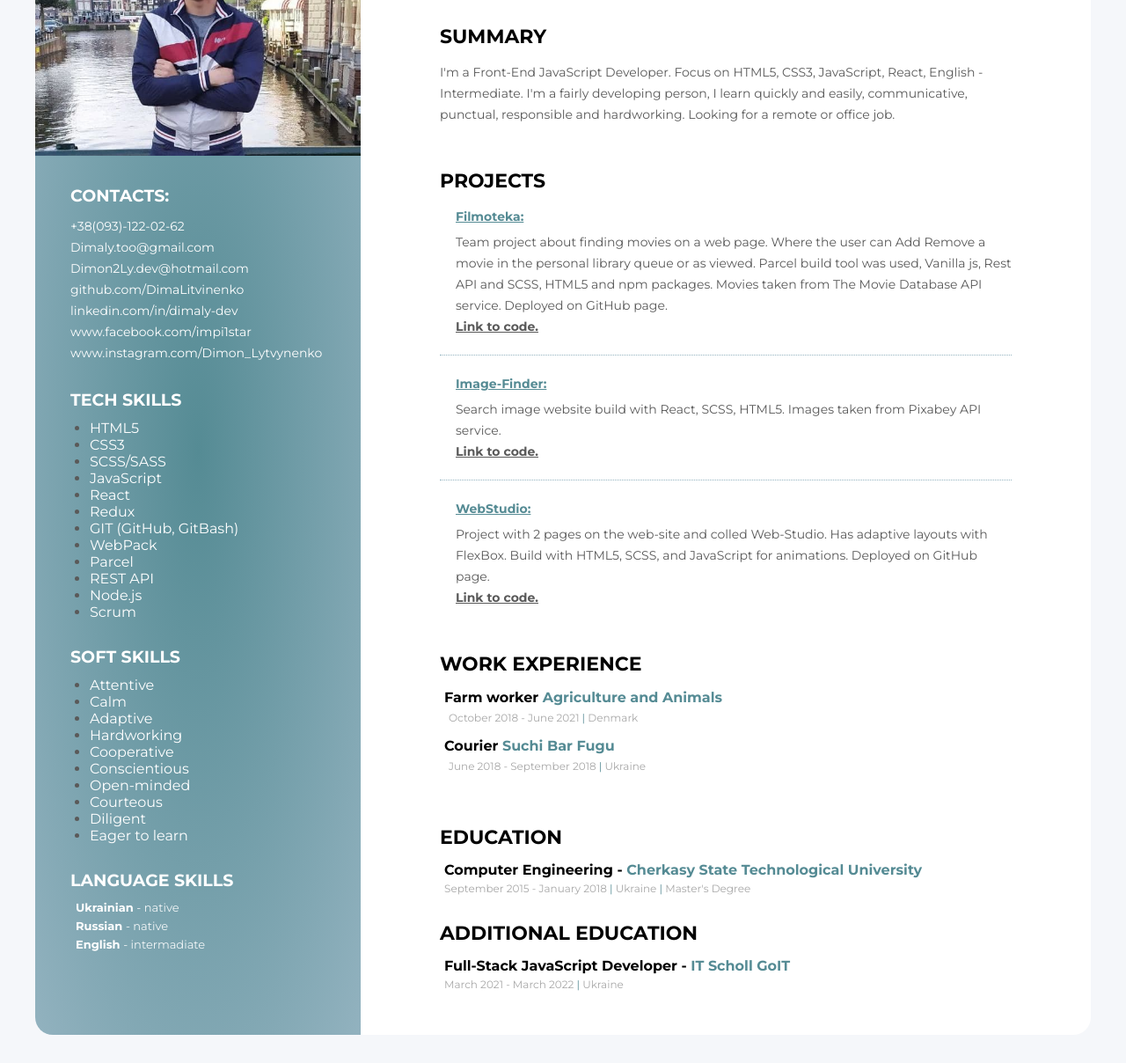
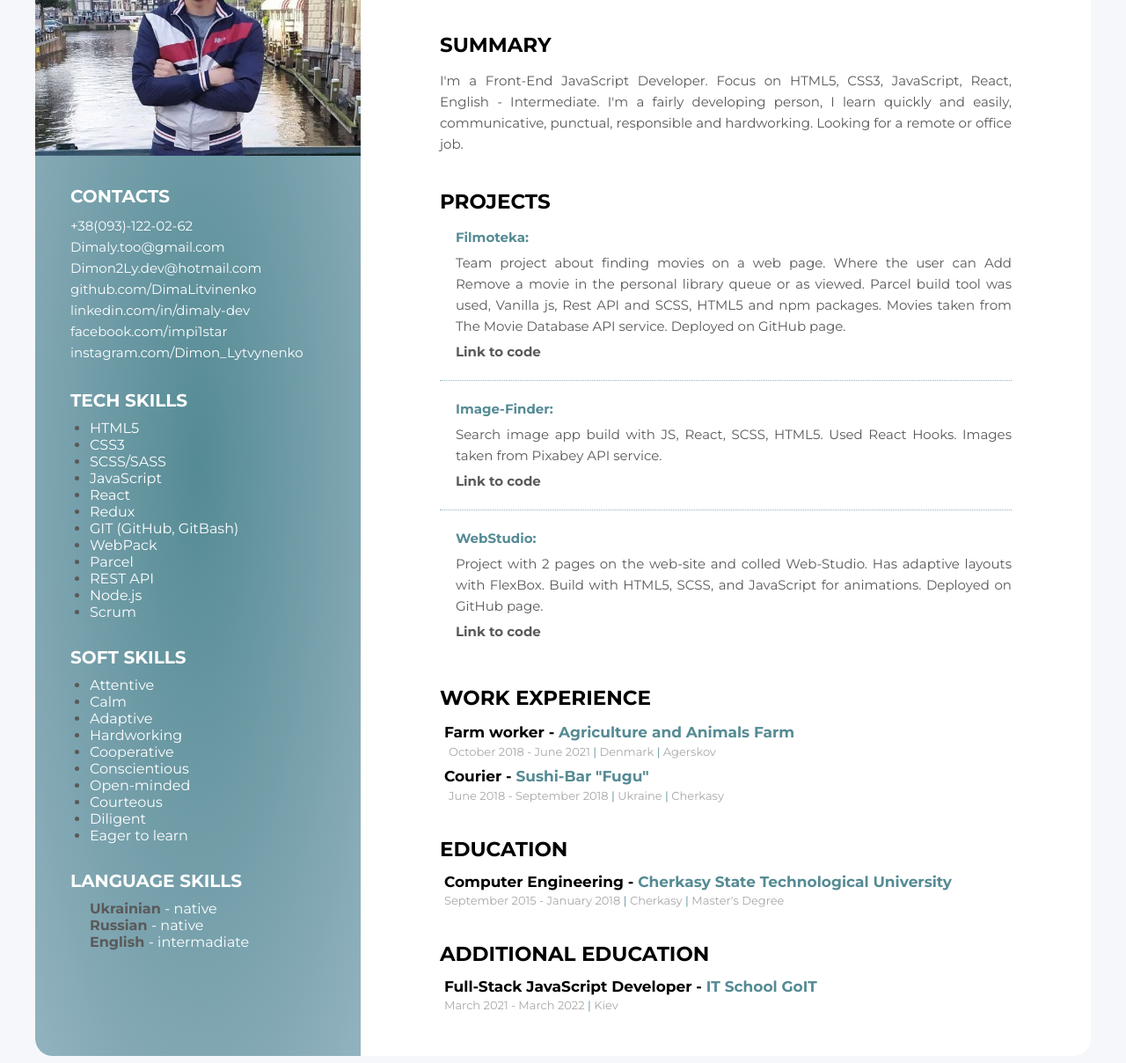
Before and after one commit to DimaLitvinenko/my-resume, a plain HTML site: page index.html in a window 1280 px wide. Shown: the part 157-1365 px from the top of the page at 88% size. Before the commit the page ends 1341 px from the top, so only its background shows below. Drawn offline with Linux system fonts and the light colour scheme.

Commit message:
update SV

```diff
--- a/css/style.css
+++ b/css/style.css
@@ -43,42 +43,44 @@ body {
   text-transform: uppercase;
   font-weight: bold;
   /* text-align: center; */
-  font-size: 22px;
+  font-size: 23px;
   line-height: 27px;
   color: #000000;
   margin-bottom: 15px;
 }
 
 /*================== About me section ==================*/
-.about-me-title {
-  padding-top: 20px;
-  /* border-top: 1px solid #59595988; */
-}
+/* .about-me-title {
+   padding-top: 20px;
+   border-top: 1px solid #59595988;
+} */
 .about-me-section {
+  margin-bottom: 40px;
   /* background-color: rgb(146, 178, 191); */
   position: relative;
-  margin-bottom: 30px;
+
 }
 .about-me-profession {
   text-transform: uppercase;
   font-weight: bold;
-  font-size: 16px;
+  font-size: 17px;
   line-height: 17px;
   color: #000;
   margin: 0 0 10px 0;
 }
 .my-name {
+  margin-bottom: 55px;
   text-transform: uppercase;
   font-weight: bold;
-  font-size: 45px;
+  font-size: 46px;
   line-height: 55px;
   color: #000;
-  margin-bottom: 25px;
 }
 .about-me-desription {
-  padding: 0 0 20px 0;
+  padding: 0;
   font-weight: normal;
-  font-size: 14px;
+  text-align: justify;
+  font-size: 15px;
   line-height: 24px;
   color: #595959;
   /* border-bottom: 1px solid #59595988; */
@@ -89,7 +91,6 @@ body {
   margin-bottom: 30px;
 }
 .my-projects-list {
-
   list-style: none;
 }
 .my-projects-item {
@@ -97,11 +98,9 @@ body {
   padding-bottom: 20px;
   color: #000;
   font-weight: bold;
-  font-size: 14px;
+  font-size: 15px;
   line-height: 24px;
-
 }
-
 .my-projects-item:not(:last-child) {
   margin-bottom: 20px;
   border-bottom: 1px dotted rgb(146, 178, 191);
@@ -111,11 +110,11 @@ body {
   display: block;
   margin-bottom: 5px;
   font-weight: normal;
-  font-size: 14px;
+  font-size: 15px;
   font-weight: bold;
   line-height: 24px;
   color: rgb(85, 139, 148);
-  text-decoration: underline;
+  text-decoration: none;
   transition: color 300ms cubic-bezier(0.075, 0.82, 0.165, 1),
     font-weight 300ms cubic-bezier(0.075, 0.82, 0.165, 1),
     text-decoration 300ms cubic-bezier(0.075, 0.82, 0.165, 1);
@@ -123,14 +122,13 @@ body {
 .my-projects-link:hover {
   color: rgb(146, 178, 191);
   font-weight: bold;
-  text-decoration: none;
+  text-decoration: underline;
 }
 
 .project-link-code {
   display: block;
-  /* text-align: right; */
   color: #595959;
-  text-decoration: underline;
+  text-decoration: none;
   transition: color 300ms cubic-bezier(0.075, 0.82, 0.165, 1),
     font-weight 300ms cubic-bezier(0.075, 0.82, 0.165, 1),
     text-decoration 300ms cubic-bezier(0.075, 0.82, 0.165, 1);
@@ -139,32 +137,38 @@ body {
 .project-link-code:focus {
   color: rgb(146, 178, 191);
   font-weight: bold;
-  text-decoration: none;
+  text-decoration: underline;
 }
 
 .my-projects-text {
+  margin-bottom: 5px;
   font-weight: normal;
-  font-size: 14px;
+  text-align: justify;
+  font-size: 15px;
   line-height: 24px;
   color: #595959;
 }
-/*============== My Work Expiriense ===============*/
+
+/*============================ My Work Expiriense ===================================*/
 .my-work-expiriense-section {
   /* border-bottom: 1px solid #59595988; */
-  padding-bottom: 5px;
+  /* padding-bottom: 5px; */
   margin-bottom: 40px;
 }
 
 .work-expiriense-title,
 .university-title {
   font-weight: bold;
-  font-size: 16px;
+  font-size: 17px;
   line-height: 20px;
   margin-bottom: 5px;
 }
 .my-work-expiriense-company-block {
-    padding-left: 5px;
-    margin: 0 0 15px 0;
+  padding-left: 5px;
+}
+
+.my-work-expiriense-company-block:not(:last-child) {
+  margin-bottom: 10px;
 }
 .my-work-expiriense-company {
   color: rgb(85, 139, 148);
@@ -177,7 +181,7 @@ body {
 
 .expiriense-period {
   font-weight: normal;
-  font-size: 12px;
+  font-size: 13px;
   line-height: 15px;
   color: #a8a8a8;
   margin: 0;
@@ -190,7 +194,7 @@ body {
 }
 .my-work-expiriense-dyti {
   font-weight: normal;
-  font-size: 14px;
+  font-size: 15px;
   line-height: 24px;
   color: #595959;
 }
@@ -198,25 +202,22 @@ body {
 
 /*================ My Education ================*/
 .my-education {
-  margin-bottom: 30px;
+  margin-bottom: 40px;
   /* border-bottom: 1px solid #59595988; */
   /* padding-bottom: 10px; */
 }
 .university-title {
   color: rgb(85, 139, 148);
-  font-size: 16px;
+  font-size: 17px;
 }
 .subject-title,
 .university-title {
   font-weight: bold;
-  font-size: 16px;
+  font-size: 17px;
   line-height: 17px;
 }
 .subject-title {
   margin-bottom: 5px;
-}
-.last-item{
-  margin-bottom: 10px;
 }
 
 /*=============== Sidebar section ===============*/
@@ -242,7 +243,7 @@ body {
 .sidebar-title {
   text-transform: uppercase;
   font-weight: bold;
-  font-size: 19px;
+  font-size: 20px;
   line-height: 24px;
   margin-bottom: 10px;
 }
@@ -250,7 +251,7 @@ body {
 /*================= Contacts ==================*/
 .contacts-section-type,
 .contacts-section-link {
-  font-size: 14px;
+  font-size: 15px;
   line-height: 24px;
   text-decoration: none;
 }
@@ -304,7 +305,7 @@ body {
   font-weight: normal;
 }
 .english-link {
-  font-size: 16px;
+  font-size: 17px;
   font-weight: normal;
   color: #ffffff;
   opacity: 0.5;
@@ -313,7 +314,6 @@ body {
     font-weight 300ms cubic-bezier(0.075, 0.82, 0.165, 1),
     font-size 300ms cubic-bezier(0.075, 0.82, 0.165, 1),
     text-decoration 300ms cubic-bezier(0.075, 0.82, 0.165, 1);
-
 }
 
 .english-link:hover {
@@ -327,8 +327,9 @@ body {
   color: #fff;
 }
 
+/*==========================================< CERTIFICATE PAGE >=========================================*/
 
-/*==========================================< CERTIFICATE PAGE >=========================================*/
+/*
 .certificate-page-section {
   margin-bottom: 20px;
 }
@@ -352,8 +353,8 @@ body {
   color: #fff;
 }
 
-/* .image-section {
-} */
+.image-section {
+}
 .image-ket {
   border: solid #fb6d3a;
 }
@@ -363,9 +364,11 @@ body {
   font-size: 20px;
   margin: 0;
 }
+*/
 
-/*================ Language skills ===================*/
+/* ================ Language skills =================== */
 
+/*
 .language-skills-section{
   margin-bottom: 20px;
 }
@@ -385,3 +388,4 @@ body {
   color: #fff;
   opacity: 0.9;
 }
+*/
--- a/index.html
+++ b/index.html
@@ -33,7 +33,7 @@
 
                     <!-- project 3 -->
                     <li class="my-projects-item">
-                        <a href="https://zaktitov.github.io/js-team-project/" class="my-projects-link">Filmoteka:</a>
+                        <a href="https://zaktitov.github.io/js-team-project/" class="my-projects-link" target="_blank">Filmoteka:</a>
                         <p class="my-projects-text">
                             Team project about finding movies on a web page. Where the user can
                             Add Remove
@@ -42,15 +42,15 @@
                             Movies taken from The Movie Database API service.
                             Deployed on GitHub page.
                         </p>
-                        <a class="project-link-code" href="https://github.com/DimaLitvinenko/js-team-project" target="_blank">Link to code.</a>
+                        <a class="project-link-code" href="https://github.com/DimaLitvinenko/js-team-project" target="_blank">Link to code</a>
                     </li>
                     <!-- project 2 -->
                     <li class="my-projects-item">
-                        <a href="https://dimalitvinenko.github.io/goit-react-hw-04-hooks-images/" class="my-projects-link" target="blank">Image-Finder:</a>
+                        <a href="https://dimalitvinenko.github.io/goit-react-hw-04-hooks-images/" class="my-projects-link" target="_blank">Image-Finder:</a>
                         <p class="my-projects-text">
-                            Search image website build with React, SCSS, HTML5. Images taken from Pixabey API service.
+                            Search image app build with JS, React, SCSS, HTML5. Used React Hooks. Images taken from Pixabey API service.
                         </p>
-                        <a class="project-link-code" href="https://github.com/DimaLitvinenko/goit-react-hw-04-hooks-images" target="_blank">Link to code.</a>
+                        <a class="project-link-code" href="https://github.com/DimaLitvinenko/goit-react-hw-04-hooks-images" target="_blank">Link to code</a>
                     </li>
                     <!-- project 1 -->
                     <li class="my-projects-item">
@@ -59,7 +59,7 @@
                             Project with 2 pages on the web-site and colled Web-Studio. Has adaptive layouts with FlexBox. Build with HTML5, SCSS, and JavaScript for animations.
                             Deployed on GitHub page.
                         </p>
-                        <a class="project-link-code" href="https://github.com/DimaLitvinenko/goit-markup-hw-08" target="_blank">Link to code.</a>
+                        <a class="project-link-code" href="https://github.com/DimaLitvinenko/goit-markup-hw-08" target="_blank">Link to code</a>
                     </li>
                 </ul>
             </div>
@@ -69,8 +69,8 @@
 
                 <!-- company 2 -->
                 <div class="my-work-expiriense-company-block">
-                    <h3 class="work-expiriense-title">Farm worker <span class="my-work-expiriense-company">Agriculture and Animals</span></h3>
-                    <p class="expiriense-period">October 2018 - June 2021 <span class="work-expiriense-divider"> | </span> Denmark</p>
+                    <h3 class="work-expiriense-title">Farm worker -<span class="my-work-expiriense-company"> Agriculture and Animals Farm</span></h3>
+                    <p class="expiriense-period">October 2018 - June 2021 <span class="work-expiriense-divider"> | </span> Denmark <span class="work-expiriense-divider"> | </span> Agerskov</p>
                     <!-- <ul class="my-work-expiriense-dyties">
                         <li class="my-work-expiriense-dyti">Lorem ipsum dolor sit amet, consectetur adipiscing elit, sed do eiusmod tempor incididunt ut labore et dolore magna aliqua.</li>
                         <li class="my-work-expiriense-dyti">Lorem ipsum dolor sit amet, consectetur adipiscing elit.</li>
@@ -81,8 +81,8 @@
 
                 <!-- company 1 -->
                 <div class="my-work-expiriense-company-block">
-                    <h3 class="work-expiriense-title">Courier <span class="my-work-expiriense-company">Suchi Bar Fugu</span></h3>
-                    <p class="expiriense-period">June 2018 - September 2018 <span class="work-expiriense-divider"> | </span>  Ukraine</p>
+                    <h3 class="work-expiriense-title">Courier -<span class="my-work-expiriense-company"> Sushi-Bar "Fugu"</span></h3>
+                    <p class="expiriense-period">June 2018 - September 2018 <span class="work-expiriense-divider"> | </span> Ukraine <span class="work-expiriense-divider"> | </span> Cherkasy</p>
                     <!-- <ul class="my-work-expiriense-dyties">
                         <li class="my-work-expiriense-dyti">Lorem ipsum dolor sit amet, consectetur adipiscing elit, sed do eiusmod labore et dolore magna aliqua.</li>
                         <li class="my-work-expiriense-dyti">Quis ipsum suspendisse ultrices gravida.</li>
@@ -96,14 +96,14 @@
             <div class="my-education">
                 <h2 class="main-content-title">Education</h2>
                 <h3 class="subject-title">Computer Engineering - <span class="university-title">Cherkasy State Technological University</span></h3>
-                <p class="expiriense-period last-item">September 2015 - January 2018 <span class="work-expiriense-divider"> | </span>  Ukraine <span class="work-expiriense-divider"> | </span>Master's Degree</p>
+                <p class="expiriense-period last-item">September 2015 - January 2018 <span class="work-expiriense-divider"> | </span> Cherkasy <span class="work-expiriense-divider"> | </span>Master's Degree</p>
             </div>
 
             <!-- My Additional Education -->
             <div class="my-additional-education">
                 <h2 class="main-content-title">Additional Education</h2>
-                <h3 class="subject-title">Full-Stack JavaScript Developer - <span class="university-title">IT Scholl GoIT</span></h3>
-                <p class="expiriense-period">March 2021 - March 2022 <span class="work-expiriense-divider"> | </span> Ukraine</p>
+                <h3 class="subject-title">Full-Stack JavaScript Developer - <span class="university-title"> IT School GoIT</span></h3>
+                <p class="expiriense-period">March 2021 - March 2022 <span class="work-expiriense-divider"> | </span> Kiev</p>
             </div>
         </div>
 
@@ -114,7 +114,7 @@
 
             <!-- Contacts section -->
             <div class="contacts-section">
-                <h3 class="sidebar-title">Contacts:</h3>
+                <h3 class="sidebar-title">Contacts</h3>
                 <div class="contacts-link-container">
                     <!-- <span class="contacts-section-type">Tel:</span> -->
                     <a class="contacts-section-link" href="tel:+380931220262">+38(093)-122-02-62</a>
@@ -138,11 +138,11 @@
                 </div>
 
                 <div class="contacts-link-container">
-                    <a class="contacts-section-link" href="https://www.facebook.com/impi1star/" target="_blank">www.facebook.com/impi1star</a>
+                    <a class="contacts-section-link" href="https://www.facebook.com/impi1star/" target="_blank">facebook.com/impi1star</a>
                 </div>
 
                 <div class="contacts-link-container">
-                    <a class="contacts-section-link" href="https://www.instagram.com/Dimon_Lytvynenko/" target="_blank">www.instagram.com/Dimon_Lytvynenko</a>
+                    <a class="contacts-section-link" href="https://www.instagram.com/Dimon_Lytvynenko/" target="_blank">instagram.com/Dimon_Lytvynenko</a>
                 </div>
             </div>
 
```
